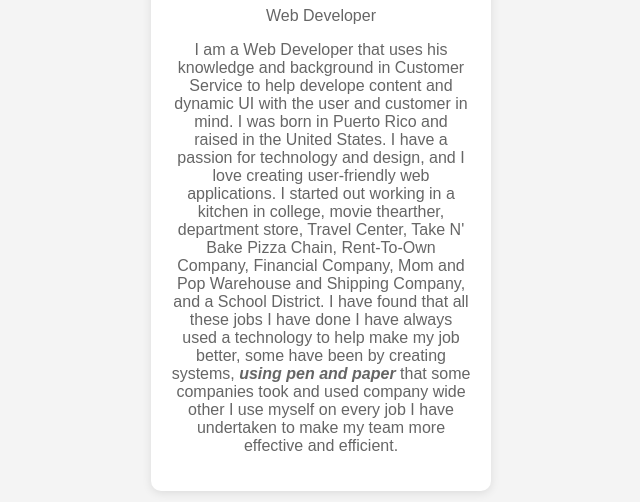
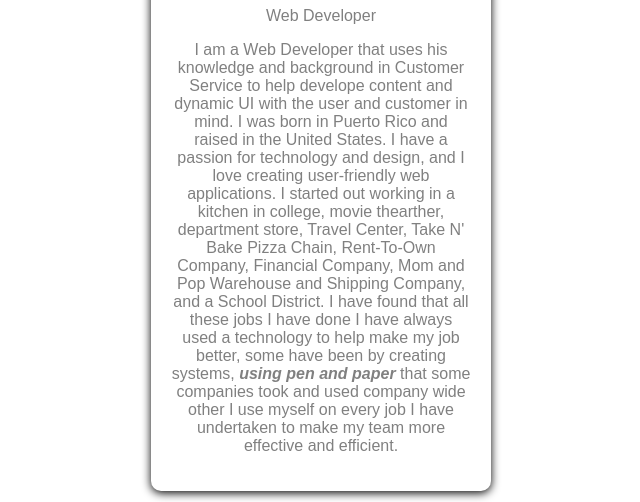
Before and after one commit to FamBoricua2001/profile-card, a plain HTML site: page Profile_Card_Project/index.html in a window 1280 px wide. Shown: the part 314-816 px from the top of the page, without its empty margins (319-959 px from the left). Drawn offline with Linux system fonts and the light colour scheme.

Commit message:
Update background and shadow styles for profile card

```diff
--- a/Profile_Card_Project/CSS/style.css
+++ b/Profile_Card_Project/CSS/style.css
@@ -1,6 +1,6 @@
 body {
     font-family: Arial, sans-serif;
-    background-color: #f4f4f4;
+    background-color: white;
     display: flex;
     justify-content: center;
     align-items: center;
@@ -10,7 +10,7 @@ body {
 .profile-card {
     background-color: white;
     border-radius: 10px;
-    box-shadow: 0 2px 10px rgba(0, 0, 0, 0.1);
+    box-shadow: 0 2px 10px black;
     padding: 20px;
     width: 300px;
     text-align: center;
@@ -24,8 +24,9 @@ body {
 
 .profile-card h1 {
     margin-top: 10px;
+    color: black;
 }
 
 .profile-card p {
-    color: #666;
+    color: gray;
 }
```
